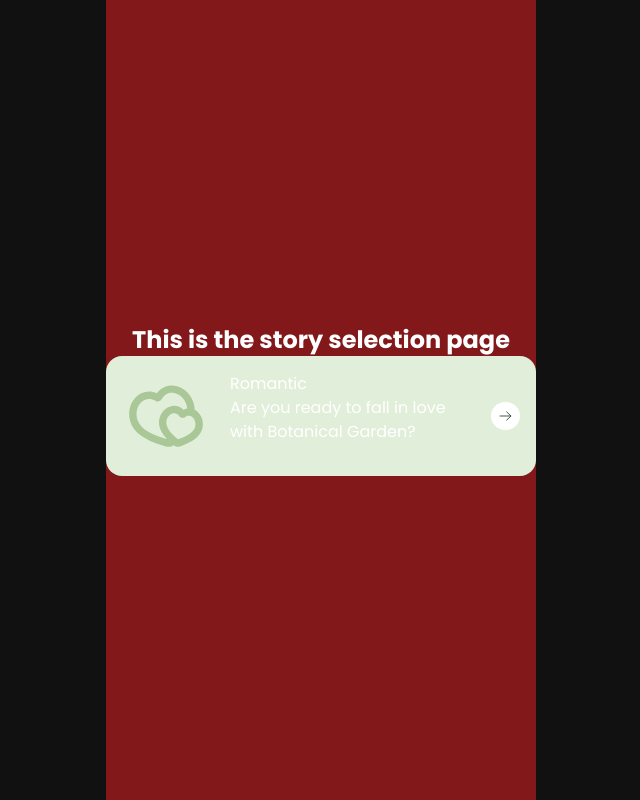
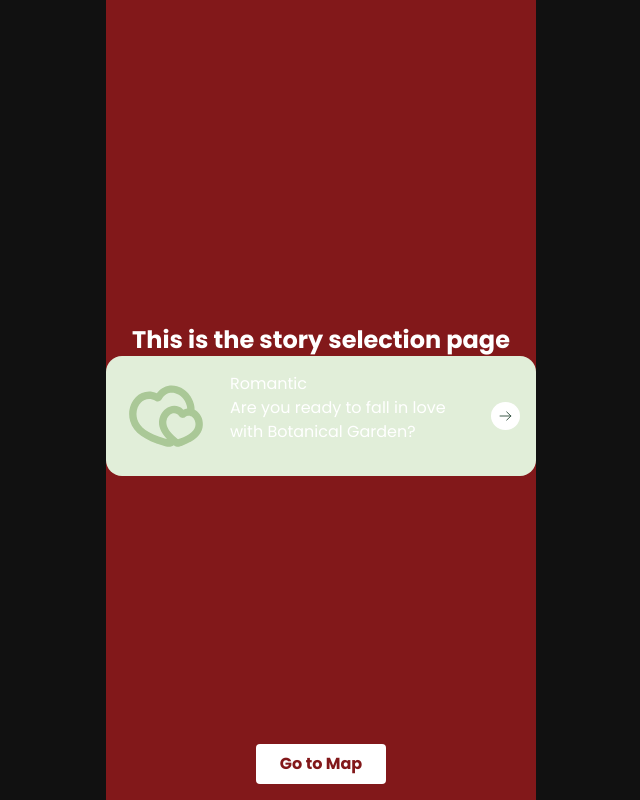
Before and after one commit to Flex-Wrap/botanical-garden, a React (Vite) app: page /botanical-garden/story-selection in a window 1280 px wide. Shown: the whole page, without its empty margins (319-959 px from the left). Built offline with nearby package versions, Linux system fonts and the light colour scheme.

Commit message:
added test button

```diff
--- a/src/pages/StorySelection.tsx
+++ b/src/pages/StorySelection.tsx
@@ -1,12 +1,23 @@
 import StoryCard from "../components/StoryCard";
+import { useNavigate } from "react-router-dom";
 
 function StorySelection() {
+    const navigate = useNavigate();
+
     return (
       <div className="h-full w-full flex flex-col items-center justify-center bg-red-900 text-white">
         <h1 className="text-2xl font-bold">This is the story selection page</h1>
         <StoryCard icon="assets/romantic.svg" name="Romantic" description="Are you ready to fall in love with Botanical Garden?"/>
+
+        {/* Navigate Button */}
+        <button
+          className="absolute bottom-4 bg-white text-red-900 px-6 py-2 rounded font-bold"
+          onClick={() => navigate("/map", { state: { showPopup: true } })}
+        >
+          Go to Map
+        </button>
       </div>
     );
-  }
+}
 
-  export default StorySelection;
+export default StorySelection;
```
